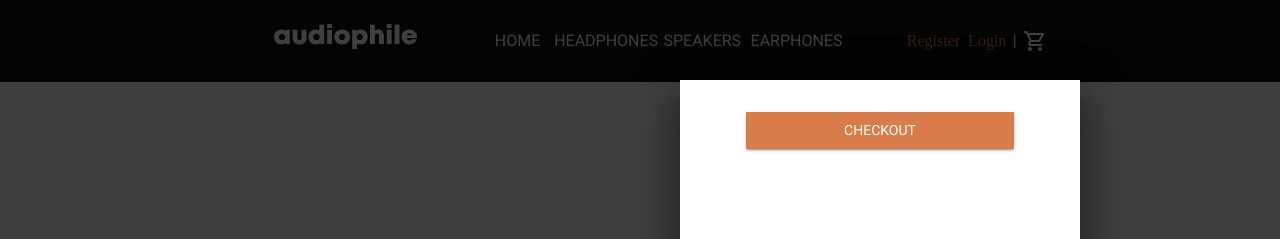
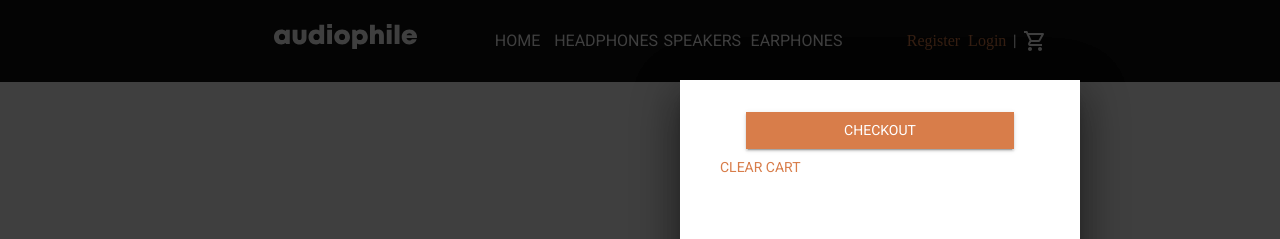
Before and after one commit to poniemangon/ecom2, a React (Vite) app: page /checkout in a window 1280 px wide. Both pictures are taken after a click on the icon 1034 px from the left and 40 px from the top of the page. Shown: the top 239 px of the page. Built offline with nearby package versions, Linux system fonts and the light colour scheme.

Commit message:
clear cart y remove by id funcionando

```diff
--- a/src/components/common/modal/ModalCustom.jsx
+++ b/src/components/common/modal/ModalCustom.jsx
@@ -5,6 +5,8 @@ import Modal from "@mui/material/Modal";
 import { Link } from "react-router-dom";
 import { Button } from "@mui/material";
 import TinyProductCard from "./TinyProductCard";
+
+
 
 
 
@@ -22,7 +24,7 @@ const style = {
 
 };
 
-const ModalCustom = ({open, handleClose, cart, onRemove}) => {
+const ModalCustom = ({open, handleClose, cart, onClear}) => {
   return (
 <Modal
   open={open}
@@ -38,6 +40,8 @@ const ModalCustom = ({open, handleClose, cart, onRemove}) => {
       <Button  onClick={handleClose} variant={'contained'} sx={{backgroundColor: "primary.main", borderRadius: "0%", width: "80%", left: "10%"}}>CHECKOUT</Button>
     </Link>
 
+    <Button onClick={()=> onClear()}>Clear cart</Button>
+
   </Box>
 </Modal>
   );
--- a/src/components/common/modal/ModalCustomContainer.jsx
+++ b/src/components/common/modal/ModalCustomContainer.jsx
@@ -1,19 +1,28 @@
 import { useDispatch, useSelector } from "react-redux";
 import ModalCustom from "./ModalCustom";
-import { removeById } from "../../../store/cartSlice";
+import { clearCart} from "../../../store/cartSlice";
+
+
+
 
 const ModalCustomContainer = ({ open, handleClose }) => {
   const { cart } = useSelector((store) => store.cartSlice);
   const dispatch = useDispatch();
+  const onClear = () => {
 
-  const onRemove = (id) => {
 
-    dispatch(removeById(id));
+  dispatch( clearCart())
   };
+
+
+
+
+
+
 
   return (
     <div>
-      <ModalCustom open={open} handleClose={handleClose} cart={cart} onRemove={onRemove} />
+      <ModalCustom open={open} handleClose={handleClose} cart={cart}  onClear={onClear}/>
     </div>
   );
 }
--- a/src/components/common/modal/TinyProductCard.jsx
+++ b/src/components/common/modal/TinyProductCard.jsx
@@ -1,5 +1,8 @@
 import { Box, Typography, Button} from "@mui/material";
 import DeleteIcon from '@mui/icons-material/Delete';
+import { removeById } from "../../../store/cartSlice";
+import { useDispatch } from "react-redux";
+
 
 
 
@@ -7,7 +10,11 @@ import DeleteIcon from '@mui/icons-material/Delete';
 
 
 const TinyProductCard = ({id, name, quantity, image}) => {
+    const dispatch = useDispatch();
 
+    const onRemove = () => {
+      dispatch (removeById({id}));
+    }
   return (
     <Box sx={{display: "flex", flexDirection:"row", paddingBottom: "5%"}}>
         <Box sx={{width: "30%"}}>
@@ -17,7 +24,7 @@ const TinyProductCard = ({id, name, quantity, image}) => {
         <Box sx={{padding: "3%"}}>
           <Box sx={{display: 'flex', flexDirection: "row"}}>
           <Typography variant="h6">{name}</Typography>
-            <DeleteIcon onClick={onRemove}/>
+            <DeleteIcon onClick={() => onRemove()}/>
           </Box>
 
 
--- a/src/store/cartSlice.js
+++ b/src/store/cartSlice.js
@@ -29,13 +29,20 @@ export const cartSlice = createSlice({
 
     },
     removeById: (state, action)=>{
-      let newArr = state.cart.filter(e => e.id !== id)
+      console.log("el producto es de id ", action.payload.id)
+      console.log("el cart tiene ", state.cart.length)
+      let newArr = state.cart.filter(e => e.id !== action.payload.id)
       state.cart = newArr;
+      console.log("el cart tiene ", state.cart.length)
+    },
+    clearCart: (state) => {
+      state.cart = []
     }
   },
+
 })
 
-// Action creators are generated for each case reducer function
-export const { addToCart, removeById } = cartSlice.actions
+
+export const { addToCart, removeById, clearCart } = cartSlice.actions
 
 export default cartSlice.reducer
```
